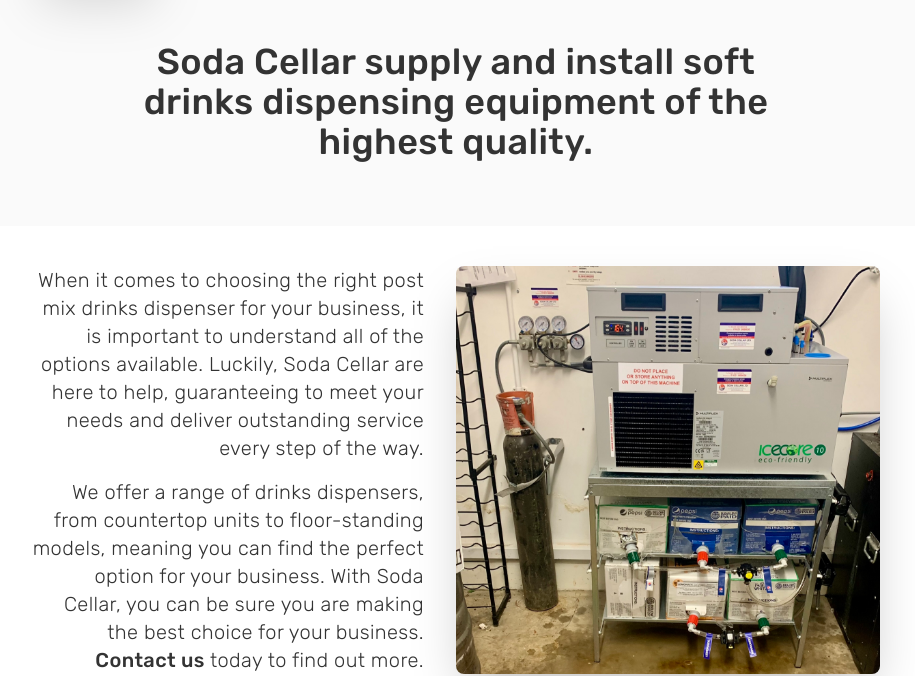
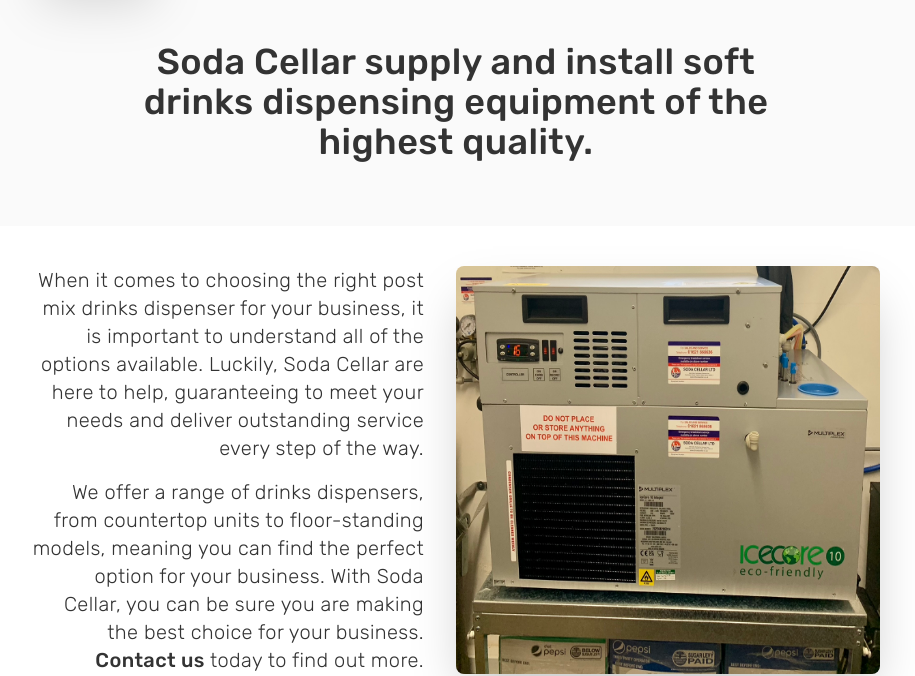
Before and after one commit to RyanZaleski/soda-cellar, a website: page equipment.html in a window 1280 px wide. Shown: the part 138-814 px from the top of the page, without its empty margins (184-1099 px from the left). Drawn offline with Linux system fonts and the light colour scheme.

Commit message:
completed website

```diff
--- a/equipment.html
+++ b/equipment.html
@@ -111,7 +111,7 @@
 
                 </div>
 
-        <img class="rounded-2xl sm:mt-2 shadow-2xl md:w-6/12 md:rounded-none md:rounded-lg" src="./images/cooler.jpg" alt="Pepsi and bar dispensing gun">
+        <img class="rounded-2xl sm:mt-2 shadow-2xl md:w-6/12 md:rounded-none md:rounded-lg" src="./images/IMG_5151.jpg" alt="Pepsi and bar dispensing gun">
 
         </section>
 
```
